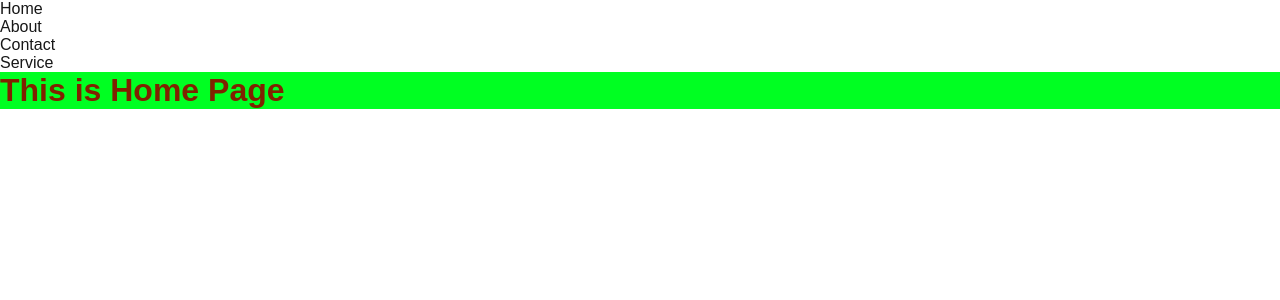
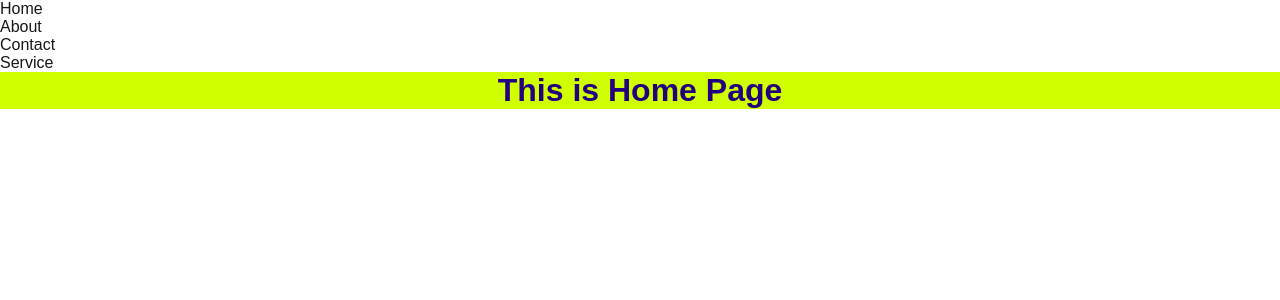
Before and after one commit to WardaWaseem2812/NextJS_Assignment_1, a Next.js app: page / in a window 1280 px wide. Shown: the top 300 px of the page. Built offline with nearby package versions, Linux system fonts and the light colour scheme.

Commit message:
Update home.module.css

```diff
--- a/src/app/home.module.css
+++ b/src/app/home.module.css
@@ -1,5 +1,8 @@
 .home {
-    background-color: rgb(0, 255, 34);
-    color: rgb(128, 34, 0);
+    font-size: 150 pc;
+    background-color: rgb(208, 255, 0);
+    color: rgb(34, 0, 128);
+    text-align: center;
+
 
 }
```
